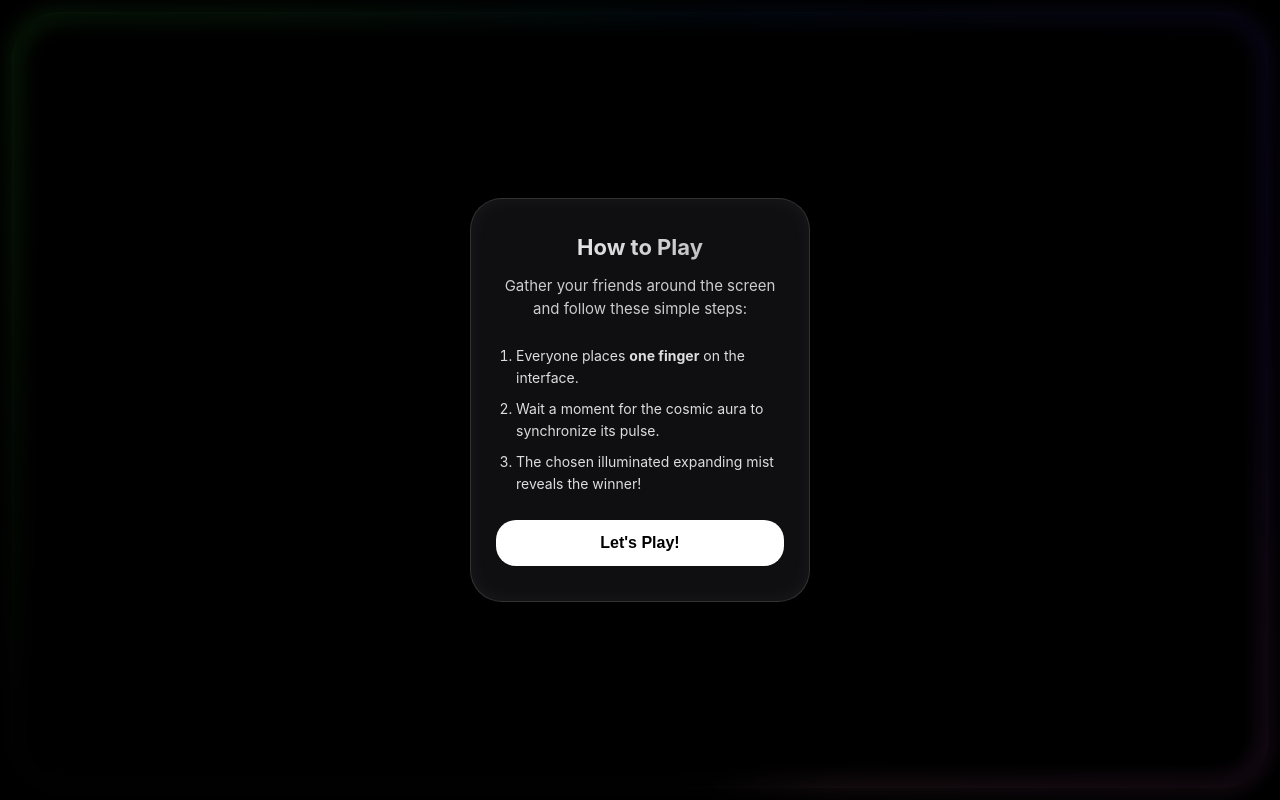
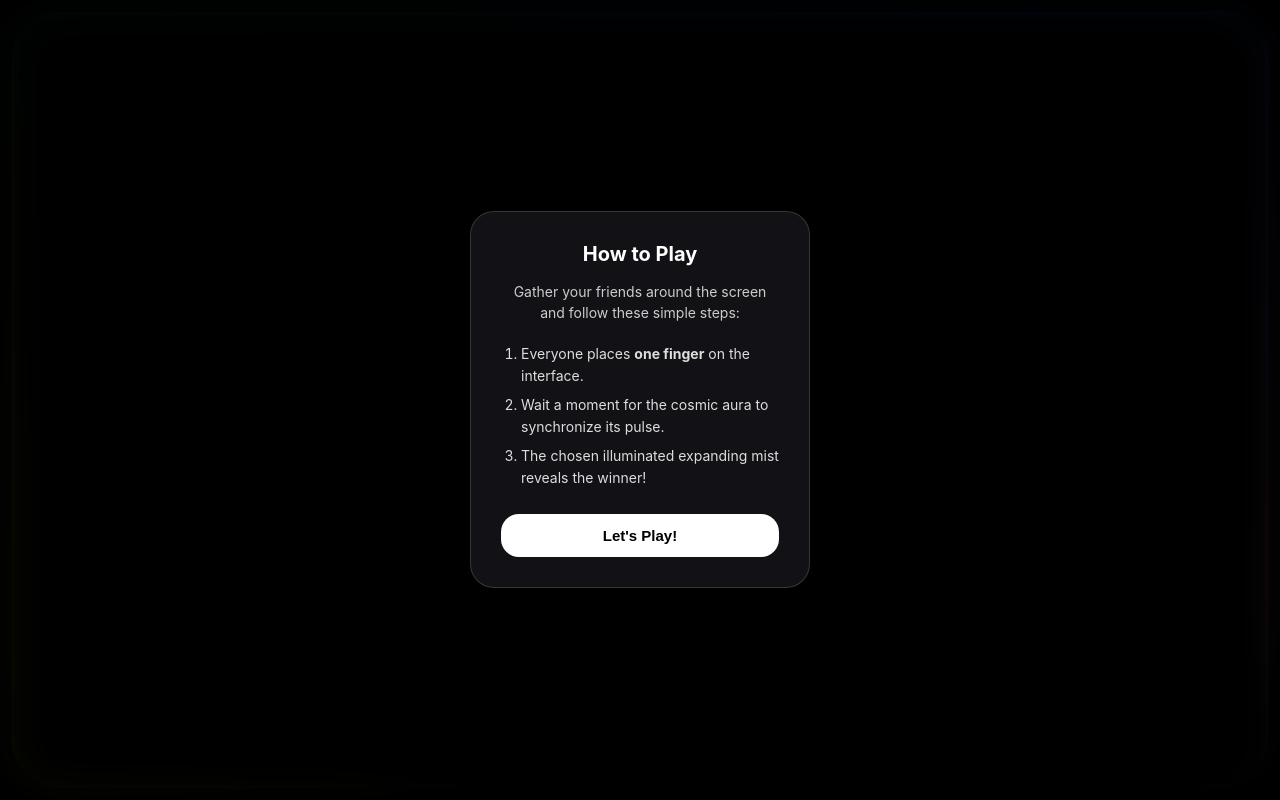
Before and after one commit to xpiotrex/losowacz, a plain HTML site: page index.html in a window 1280 px wide. Drawn offline with Linux system fonts and the light colour scheme.

Commit message:
Update index.html

```diff
--- a/index.html
+++ b/index.html
@@ -24,112 +24,108 @@
             position: fixed;
             top: 0; left: 0; right: 0; bottom: 0;
             background-color: #000000;
-            overflow: hidden; /* Tylko do zablokowania przewijania strony */
+            overflow: hidden;
             touch-action: none;
             font-family: -apple-system, BlinkMacSystemFont, "Segoe UI", Roboto, Helvetica, Arial, sans-serif;
         }
 
-        /* TŁO SZKLANE BAZOWE */
-        #layer-glass {
-            position: absolute;
-            inset: 0;
-            background: rgba(10, 10, 12, 0.4);
-        }
-
-        /* --- NOWY, BEZBŁĘDNY SILNIK ŚWIATŁA (BEZ OVERFLOW: HIDDEN) --- */
-        #light-pivot {
+        /* POTĘŻNY VIEWPORT: Jedyna warstwa nadrzędna z perfekcyjnym, sprzętowym wycięciem kształtu */
+        .app-viewport {
             position: absolute;
             top: max(env(safe-area-inset-top), 12px);
             bottom: max(env(safe-area-inset-bottom), 12px);
             left: max(env(safe-area-inset-left), 12px);
             right: max(env(safe-area-inset-right), 12px);
-            transform-origin: center center;
-            z-index: 2;
-            /* ZERO overflow: hidden tutaj, żeby ominać glitch Safari! */
+            border-radius: 48px;
+            clip-path: inset(0 0 0 0 round 48px); /* Blokada uciekania jakichkolwiek duszka poza ekran */
+            background-color: #000000;
+            overflow: hidden;
+            transform: translateZ(0);
         }
 
-        /* ŻYWE, DYNAMICZNE ŚWIATŁO Z CZARNĄ PRZERWĄ */
+        /* WARSTWA EFEKTU ROZLANIA (FLOOD EFFECT) */
+        .flood-overlay {
+            position: absolute;
+            inset: 0;
+            background: radial-gradient(circle, rgba(var(--winner-rgb), 0.9) 0%, rgba(var(--winner-rgb), 0.3) 60%, transparent 100%);
+            opacity: 0;
+            z-index: 8;
+            pointer-events: none;
+            transition: opacity 0.5s cubic-bezier(0.1, 0.8, 0.2, 1);
+        }
+        .flood-overlay.active {
+            opacity: 1;
+        }
+        .flood-overlay.fade-out {
+            opacity: 0;
+            transition: opacity 3.5s ease-in-out;
+        }
+
+        /* SILNIK AMBIENTOWEGO ŚWIATŁA */
+        #light-pivot {
+            position: absolute;
+            inset: 0;
+            transform-origin: center center;
+            z-index: 1;
+        }
+
         .sweeping-light {
             position: absolute;
             top: -50%; left: -50%; width: 200%; height: 200%;
             background: conic-gradient(
                 from 0deg,
                 transparent 0%,
-                transparent 20%,          /* Potężna, zawsze czarna wyrwa */
-                #00FFF0 35%,              /* Żywy, 100% cyjan */
-                #7B2CBF 55%,              /* Fiolet */
-                #FF007F 75%,              /* Żywa magenta */
-                #FFB946 95%,              /* Ogień */
+                transparent 20%,
+                #00FFF0 35%,
+                #7B2CBF 55%,
+                #FF007F 75%,
+                #FFB946 95%,
                 transparent 100%
             );
-            /* Zmniejszony blur = węższe, bardziej skupione światło na ramce */
-            filter: blur(20px);
-
-            /* Animacja podwójna: kręcenie się + dynamiczna zmiana kolorów (hue-rotate) */
-            animation: spin-and-shift 6s linear infinite;
+            filter: blur(25px);
+            animation: spin-and-shift 7s linear infinite;
         }
 
         @keyframes spin-and-shift {
-            0% { transform: rotate(0deg); filter: blur(20px) hue-rotate(0deg); }
-            100% { transform: rotate(360deg); filter: blur(20px) hue-rotate(360deg); } /* Kolory stale ewoluują! */
+            0% { transform: rotate(0deg); filter: blur(25px) hue-rotate(0deg); }
+            100% { transform: rotate(360deg); filter: blur(25px) hue-rotate(360deg); }
         }
 
-        /* --- THE BEZEL HACK (To ukrywa glitter i maskuje wyciekające światło) --- */
-        .outer-bezel {
+        /* PERFEKCYJNY WĄSKI RDZEŃ (ZASADA WSPÓŁŚRODKOWOŚCI) */
+        .inner-core {
             position: absolute;
-            top: max(env(safe-area-inset-top), 12px);
-            bottom: max(env(safe-area-inset-bottom), 12px);
-            left: max(env(safe-area-inset-left), 12px);
-            right: max(env(safe-area-inset-right), 12px);
+            inset: 8px; /* Odpowiada za idealną grubość neonu */
+            border-radius: 40px; /* 48px - 8px = 40px */
+            background: #000000;
+            box-shadow: 0 0 25px 15px #000000;
+            z-index: 2;
+            pointer-events: none;
+        }
+
+        .glass-edge {
+            position: absolute;
+            inset: 0;
             border-radius: 48px;
-            /* Rzuca gigantyczny cień na zewnątrz, chowając rogi rotującego światła poza 48px */
-            box-shadow: 0 0 0 100vmax #000000;
+            border: 1.5px solid rgba(255, 255, 255, 0.08);
+            box-shadow: inset 0 0 15px rgba(255, 255, 255, 0.03);
             pointer-events: none;
             z-index: 3;
         }
 
-        /* --- BARDZO WĄSKI, MIĘKKI CZARNY RDZEŃ W ŚRODKU --- */
-        .inner-core {
-            position: absolute;
-            top: calc(max(env(safe-area-inset-top), 12px) + 8px);
-            bottom: calc(max(env(safe-area-inset-bottom), 12px) + 8px);
-            left: calc(max(env(safe-area-inset-left), 12px) + 8px);
-            right: calc(max(env(safe-area-inset-right), 12px) + 8px);
-            border-radius: 40px; /* 48px (zewn) - 8px (dystans) = 40px (ideał) */
-            background: #000000;
-            /* Miękki brzeg wchodzący na światło */
-            box-shadow: 0 0 25px 12px #000000;
-            z-index: 4;
-        }
-
-        /* Szklany odblask dodający realizmu samej szybie */
-        .glass-edge {
-            position: absolute;
-            top: max(env(safe-area-inset-top), 12px);
-            bottom: max(env(safe-area-inset-bottom), 12px);
-            left: max(env(safe-area-inset-left), 12px);
-            right: max(env(safe-area-inset-right), 12px);
-            border-radius: 48px;
-            border: 1.5px solid rgba(255, 255, 255, 0.1);
-            box-shadow: inset 0 0 15px rgba(255, 255, 255, 0.05);
-            pointer-events: none;
-            z-index: 5;
-        }
-
+        /* WARSTWA DETEKCJI DOTYKU */
         #layer-canvas {
             position: absolute;
             inset: 0;
             pointer-events: auto;
-            overflow: hidden;
-            z-index: 10;
+            z-index: 5;
         }
 
-        /* --- FINGER FOG (Duszek palców) --- */
+        /* --- FINGER FOG (Obłoki pod palcami) --- */
         .finger-fog {
             position: absolute;
             width: 350px; height: 350px;
             pointer-events: none;
-            z-index: 15;
+            z-index: 10;
             transform: translate(-50%, -50%) scale(0.1);
             opacity: 0; filter: brightness(1) blur(0px);
             transition: transform 0.6s cubic-bezier(0.25, 1, 0.5, 1), opacity 0.6s ease, filter 0.6s ease;
@@ -164,43 +160,7 @@
             transition: transform 2s ease-out, opacity 1.5s ease 0.5s, filter 2s ease !important;
         }
 
-        .finger-fog.winner.dispersing {
-            transform: translate(-50%, -50%) scale(15) !important;
-            opacity: 0 !important; filter: brightness(2.5) blur(30px) !important;
-            transition: transform 1.5s cubic-bezier(0.5, 0, 0.8, 1), filter 3.5s ease, opacity 3.5s ease-in-out 1s !important;
-        }
-
-        /* --- UI: ONBOARDING JELLY POPUP --- */
-        #onboarding-overlay {
-            position: absolute; inset: 0; z-index: 500; display: flex; align-items: center; justify-content: center;
-            background: rgba(0, 0, 0, 0.4); backdrop-filter: blur(10px); -webkit-backdrop-filter: blur(10px);
-            opacity: 0; pointer-events: none; transition: opacity 0.5s ease;
-        }
-        #onboarding-overlay.show { opacity: 1; pointer-events: auto; }
-        #onboarding-box {
-            background: rgba(20, 20, 25, 0.75); backdrop-filter: blur(40px); -webkit-backdrop-filter: blur(40px);
-            border: 1px solid rgba(255, 255, 255, 0.15); box-shadow: 0 30px 60px rgba(0,0,0,0.6), inset 0 0 20px rgba(255,255,255,0.05);
-            width: 85%; max-width: 340px; padding: 35px 25px; text-align: center; color: #fff;
-            transform: scale(0.1); border-radius: 60% 40% 30% 70% / 60% 30% 70% 40%; opacity: 0;
-        }
-        #onboarding-overlay.show #onboarding-box { animation: jelly-morph 1.2s cubic-bezier(0.2, 0.8, 0.2, 1) forwards; }
-        @keyframes jelly-morph {
-            0% { transform: scale(0.1); border-radius: 60% 40% 30% 70% / 60% 30% 70% 40%; opacity: 0; }
-            40% { transform: scale(1.1); border-radius: 30% 70% 70% 30% / 30% 30% 70% 70%; opacity: 1; }
-            70% { transform: scale(0.95); border-radius: 50% 50% 40% 60% / 40% 60% 50% 50%; }
-            100% { transform: scale(1); border-radius: 32px; opacity: 1; }
-        }
-        #onboarding-content { opacity: 0; transform: translateY(10px); }
-        #onboarding-overlay.show #onboarding-content { animation: fade-in-up 0.5s ease forwards 0.8s; }
-        @keyframes fade-in-up { to { opacity: 1; transform: translateY(0); } }
-        #onboarding-box h2 { font-size: 22px; font-weight: 700; margin-bottom: 15px; background: linear-gradient(135deg, #fff, #aaa); -webkit-background-clip: text; -webkit-text-fill-color: transparent; }
-        #onboarding-box p { font-size: 15px; color: #ccc; margin-bottom: 25px; line-height: 1.5; font-weight: 400; }
-        #onboarding-box ol { text-align: left; margin-bottom: 25px; padding-left: 20px; color: #ddd; font-size: 14px; line-height: 1.6; }
-        #onboarding-box li { margin-bottom: 8px; }
-        #onboarding-btn { background: #fff; color: #000; border: none; padding: 14px 30px; border-radius: 20px; font-size: 16px; font-weight: 600; cursor: pointer; width: 100%; transition: transform 0.2s, background 0.2s; }
-        #onboarding-btn:active { transform: scale(0.95); background: #eee; }
-
-        /* --- NAPRAWIONA STRZAŁKA INSTALACJI PWA (Zjednoczony wektor bez błędów przenikania) --- */
+        /* Minimalistyczny przycisk instalacji */
         #install-btn {
             position: absolute;
             bottom: max(env(safe-area-inset-bottom), 30px);
@@ -213,57 +173,61 @@
             justify-content: center;
             z-index: 200;
             cursor: pointer;
-            opacity: 0.5; /* Przezroczystość nałożona globalnie na obiekt! */
+            opacity: 0.35;
             transition: opacity 0.2s, transform 0.2s;
         }
+        #install-btn svg { width: 26px; height: 26px; fill: none; stroke: #ffffff; stroke-width: 2.5; stroke-linecap: round; stroke-linejoin: round; }
+        #install-btn:active { opacity: 0.8; transform: scale(0.9); }
 
-        #install-btn svg {
-            width: 28px;
-            height: 28px;
-            fill: none;
-            stroke: #ffffff; /* Lity biały kolor pędzla */
-            stroke-width: 2.5;
-            stroke-linecap: round;
-            stroke-linejoin: round;
-        }
-
-        #install-btn:active { opacity: 1; transform: scale(0.9); }
-
-        /* --- UI: INSTALLATION MODAL --- */
-        #install-modal {
+        /* OBRĘB MODALA I ONBOARDINGU */
+        #install-modal, #onboarding-overlay {
             position: absolute; inset: 0; background: rgba(0, 0, 0, 0.6);
             backdrop-filter: blur(15px); -webkit-backdrop-filter: blur(15px);
             z-index: 300; display: flex; align-items: center; justify-content: center;
             opacity: 0; pointer-events: none; transition: opacity 0.3s ease;
         }
-        #install-modal.show { opacity: 1; pointer-events: auto; }
-        .modal-content {
-            background: rgba(25, 25, 30, 0.8); border: 1px solid rgba(255, 255, 255, 0.1);
-            border-radius: 24px; padding: 30px; width: 80%; max-width: 320px;
-            text-align: center; color: #fff; box-shadow: 0 20px 40px rgba(0,0,0,0.5);
-            transform: translateY(20px); transition: transform 0.3s cubic-bezier(0.2, 0.8, 0.2, 1);
+        #install-modal.show, #onboarding-overlay.show { opacity: 1; pointer-events: auto; }
+        .modal-content, #onboarding-box {
+            background: rgba(25, 25, 30, 0.75); border: 1px solid rgba(255, 255, 255, 0.15);
+            border-radius: 24px; padding: 30px; width: 85%; max-width: 340px; text-align: center; color: #fff;
+            box-shadow: 0 20px 40px rgba(0,0,0,0.5); transform: translateY(20px); transition: transform 0.3s cubic-bezier(0.2, 0.8, 0.2, 1);
         }
         #install-modal.show .modal-content { transform: translateY(0); }
-        .modal-content h3 { font-size: 18px; margin-bottom: 15px; font-weight: 600; }
-        .modal-content p { font-size: 15px; color: #aaa; line-height: 1.5; margin-bottom: 20px; }
-        .close-modal { background: #fff; color: #000; border: none; padding: 12px 24px; border-radius: 16px; font-weight: 600; font-size: 15px; width: 100%; }
+
+        #onboarding-box { transform: scale(0.1); border-radius: 60% 40% 30% 70% / 60% 30% 70% 40%; opacity: 0; }
+        #onboarding-overlay.show #onboarding-box { animation: jelly-morph 1.2s cubic-bezier(0.2, 0.8, 0.2, 1) forwards; }
+        @keyframes jelly-morph {
+            0% { transform: scale(0.1); border-radius: 60% 40% 30% 70% / 60% 30% 70% 40%; opacity: 0; }
+            40% { transform: scale(1.1); border-radius: 30% 70% 70% 30% / 30% 30% 70% 70%; opacity: 1; }
+            70% { transform: scale(0.95); border-radius: 50% 50% 40% 60% / 40% 60% 50% 50%; }
+            100% { transform: scale(1); border-radius: 24px; opacity: 1; }
+        }
+
+        #onboarding-content { opacity: 0; transform: translateY(10px); }
+        #onboarding-overlay.show #onboarding-content { animation: fade-in-up 0.5s ease forwards 0.8s; }
+        @keyframes fade-in-up { to { opacity: 1; transform: translateY(0); } }
+
+        h2, h3 { font-size: 20px; font-weight: 700; margin-bottom: 15px; }
+        p { font-size: 14px; color: #ccc; line-height: 1.5; margin-bottom: 20px; }
+        ol { text-align: left; margin-bottom: 25px; padding-left: 20px; color: #ddd; font-size: 14px; line-height: 1.6; }
+        li { margin-bottom: 6px; }
+        .close-modal, #onboarding-btn { background: #fff; color: #000; border: none; padding: 13px 24px; border-radius: 18px; font-weight: 600; font-size: 15px; width: 100%; cursor: pointer; }
     </style>
 </head>
 <body>
 
-    <div id="layer-glass"></div>
-
+    <div class="app-viewport">
         <div id="light-pivot">
             <div class="sweeping-light"></div>
         </div>
 
-    <div class="outer-bezel"></div>
-
         <div class="inner-core"></div>
-
         <div class="glass-edge"></div>
 
         <div id="layer-canvas"></div>
+
+        <div id="flood-layer" class="flood-overlay"></div>
+    </div>
 
     <button id="install-btn">
         <svg viewBox="0 0 24 24">
@@ -298,6 +262,7 @@
 
     <script>
         const canvas = document.getElementById('layer-canvas');
+        const floodLayer = document.getElementById('flood-layer');
         let activeTouches = {};
         let countdownTimer = null;
         let isFinished = false;
@@ -326,15 +291,11 @@
             const existingFogs = document.querySelectorAll('.finger-fog');
             existingFogs.forEach(fog => {
                 const touchId = fog.getAttribute('data-id');
-                // Usuwamy obłoki palców, których już nie ma na ekranie (chyba że to zwycięzca)
                 if (!activeTouches[touchId] && fog.getAttribute('data-id') !== winnerId) {
                     if (!fog.classList.contains('dispersing')) {
                         fog.classList.add('dispersing');
-
-                        // FIX: Usuwamy atrybuty tożsamości, zapobiegając nadpisaniu "wielkiego obłoku" z poprzedniej gry
                         fog.removeAttribute('data-id');
-                        fog.removeAttribute('id');
-
+                        fog.removeAttribute('id'); // Klucz do naprawy recyklingu ID w iOS
                         setTimeout(() => fog.remove(), 4500);
                     }
                 }
@@ -410,7 +371,6 @@
                 if (fog.getAttribute('data-id') !== winnerId) {
                     if (!fog.classList.contains('dispersing')) {
                         fog.classList.add('dispersing');
-                        // Zapobiega błędnemu recyklingowi ID przegranego
                         fog.removeAttribute('data-id');
                         fog.removeAttribute('id');
                         setTimeout(() => fog.remove(), 4000);
@@ -459,16 +419,38 @@
         function handleTouchEnd(e) {
             e.preventDefault();
             for (let i = 0; i < e.changedTouches.length; i++) {
-                delete activeTouches[String(e.changedTouches[i].identifier)];
+                const id = String(e.changedTouches[i].identifier);
+
+                // Jeśli puszczany palec to zwycięzca – odpalamy potężną, kinową animację tła
+                if (id === winnerId) {
+                    const winnerColor = activeTouches[winnerId].colorRGB;
+                    floodLayer.style.setProperty('--winner-rgb', winnerColor);
+
+                    floodLayer.className = 'flood-overlay active';
+
+                    // Bezpieczna zmiana stanów animacji ucieczki światła do mroku
+                    setTimeout(() => {
+                        floodLayer.className = 'flood-overlay active fade-out';
+                    }, 100);
                 }
+
+                delete activeTouches[id];
+            }
+
             render();
             const remainingCount = Object.keys(activeTouches).length;
+
             if (remainingCount === 0) {
                 isFinished = false;
                 winnerId = null;
                 activeTouches = {};
                 stopCountdown();
-                randomizeGlowPosition(); // Przerwa światła losuje się w innym miejscu przy pustym ekranie
+                randomizeGlowPosition();
+
+                // Reset warstwy rozlania przy pełnym resecie planszy
+                setTimeout(() => {
+                    if (!isFinished) floodLayer.className = 'flood-overlay';
+                }, 3500);
             } else if (remainingCount < 2 && !isFinished) {
                 stopCountdown();
             }
@@ -479,7 +461,7 @@
         canvas.addEventListener('touchend', handleTouchEnd, { passive: false });
         canvas.addEventListener('touchcancel', handleTouchEnd, { passive: false });
 
-        // ONBOARDING
+        // ONBOARDING LOGIC
         const onboardingOverlay = document.getElementById('onboarding-overlay');
         const onboardingBtn = document.getElementById('onboarding-btn');
 
@@ -497,7 +479,7 @@
             localStorage.setItem('tutorialSeen', 'true');
         });
 
-        // PWA INSTALLATION
+        // PWA INSTALLATION LOGIC
         const installBtn = document.getElementById('install-btn');
         const installModal = document.getElementById('install-modal');
         const closeModalBtn = document.getElementById('close-modal-btn');
```
Lines whose indentation alone changed are shown as unchanged.
